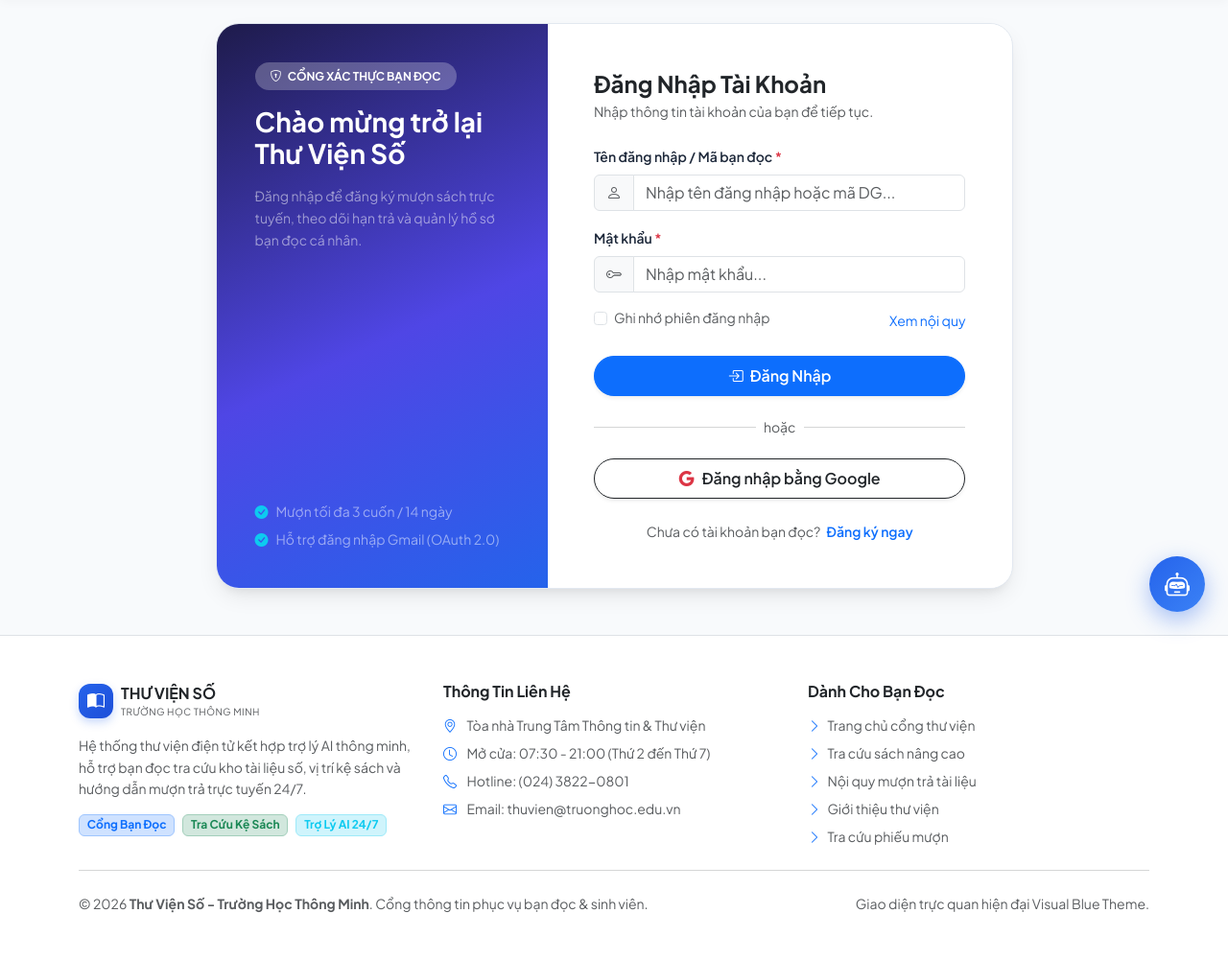
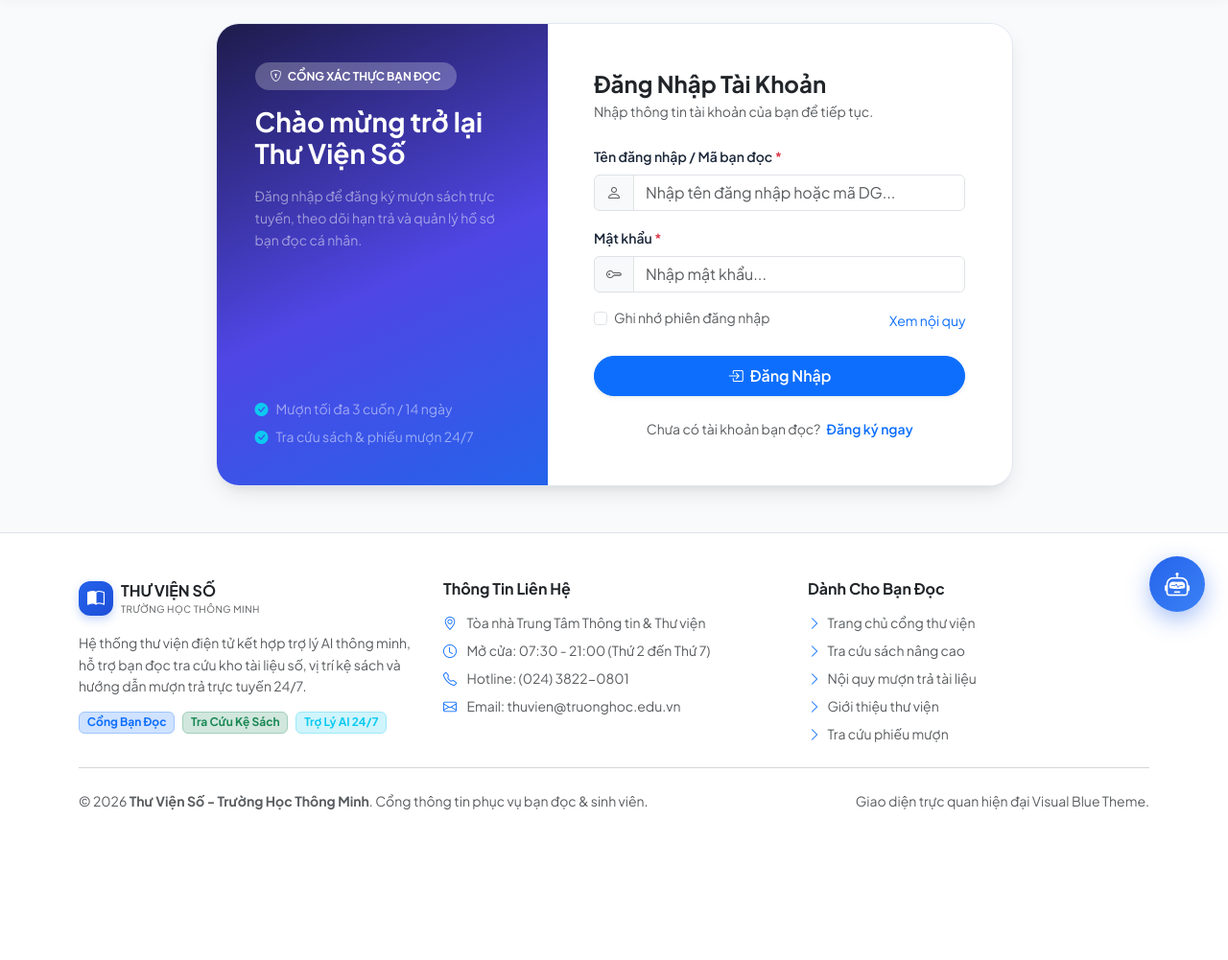
Before and after one commit to doancuoikylaptrinhweb/QuanLyThuVienTruongHoc, an ASP.NET Core app: page /Auth/Login in a window 1280 px wide. Shown: the part 138-1139 px from the top of the page at 96% size. After the commit the page ends 983 px from the top, so only its background shows below. Run offline with ASP.NET Core 8, Linux system fonts and the light colour scheme; the project's own start-up code is not run, and a stand-in starts its controllers and pages; some libraries are stand-ins or nearby versions.

Commit message:
10. loại bỏ google

```diff
--- a/Controllers/AuthController.cs
+++ b/Controllers/AuthController.cs
@@ -55,12 +55,6 @@ namespace LibraryManagement.Controllers
             if (check.IsActive == false)
             {
                 ViewBag.Error = "Tài khoản của bạn hiện đang bị khóa!";
-                return View();
-            }
-
-            if (check.Password == PasswordSecurity.GoogleOAuthPlaceholder)
-            {
-                ViewBag.Error = "Tài khoản này được tạo qua Google. Vui lòng nhấn 'Đăng nhập bằng Google'!";
                 return View();
             }
 
--- a/Controllers/HomeController.cs
+++ b/Controllers/HomeController.cs
@@ -299,11 +299,6 @@ namespace LibraryManagement.Controllers
                 return Json(new { success = false, message = "Tài khoản của bạn hiện đang bị khóa!" });
             }
 
-            if (check.Password == PasswordSecurity.GoogleOAuthPlaceholder)
-            {
-                return Json(new { success = false, message = "Tài khoản này được tạo qua Google. Vui lòng nhấn 'Đăng nhập bằng Google'!" });
-            }
-
             bool isValid = PasswordSecurity.VerifyPassword(check, check.Password, password, out bool needRehash);
             if (!isValid)
             {
--- a/LibraryDB.sql
+++ b/LibraryDB.sql
@@ -1,6 +1,6 @@
 -- =================================================================
 -- DỮ LIỆU CƠ SỞ DỮ LIỆU MỚI NHẤT: LibraryDB
--- Thời gian xuất tự động: 26/11/2026 20:20:55
+-- Thời gian xuất tự động: 26/11/2026 20:33:18
 -- Dự án: QuanLyThuVienTruongHoc (ASP.NET Core MVC)
 -- =================================================================
 USE [LibraryDB];
--- a/Utilities/PasswordSecurity.cs
+++ b/Utilities/PasswordSecurity.cs
@@ -9,7 +9,6 @@ namespace LibraryManagement.Utilities
     /// </summary>
     public static class PasswordSecurity
     {
-        public const string GoogleOAuthPlaceholder = "__GOOGLE_OAUTH_NO_PASSWORD__";
         private static readonly PasswordHasher<tblUser> _hasher = new PasswordHasher<tblUser>();
 
         /// <summary>
@@ -30,7 +29,7 @@ namespace LibraryManagement.Utilities
         {
             needRehash = false;
 
-            if (string.IsNullOrEmpty(storedHash) || string.IsNullOrEmpty(providedPassword) || storedHash == GoogleOAuthPlaceholder)
+            if (string.IsNullOrEmpty(storedHash) || string.IsNullOrEmpty(providedPassword))
             {
                 return false;
             }
--- a/Views/Auth/Login.cshtml
+++ b/Views/Auth/Login.cshtml
@@ -18,7 +18,7 @@
                 </div>
                 <div class="small text-white-50">
                     <div><i class="bi bi-check-circle-fill text-info me-2"></i>Mượn tối đa 3 cuốn / 14 ngày</div>
-                    <div class="mt-2"><i class="bi bi-check-circle-fill text-info me-2"></i>Hỗ trợ đăng nhập Gmail (OAuth 2.0)</div>
+                    <div class="mt-2"><i class="bi bi-check-circle-fill text-info me-2"></i>Tra cứu sách &amp; phiếu mượn 24/7</div>
                 </div>
             </div>
 
@@ -66,17 +66,6 @@
                     </button>
                 </form>
 
-                <div class="d-flex align-items-center my-3">
-                    <hr class="flex-grow-1 text-muted">
-                    <span class="px-2 small text-muted">hoặc</span>
-                    <hr class="flex-grow-1 text-muted">
-                </div>
-
-                <a href="/Home/GoogleLogin" class="btn btn-outline-dark w-100 rounded-pill py-2 fw-semibold d-flex align-items-center justify-content-center gap-2 shadow-sm bg-white">
-                    <i class="bi bi-google text-danger"></i>
-                    <span>Đăng nhập bằng Google</span>
-                </a>
-
                 <div class="text-center mt-4 small text-muted">
                     Chưa có tài khoản bạn đọc?
                     <a href="/Auth/Register" class="text-primary fw-semibold text-decoration-none ms-1">Đăng ký ngay</a>
```
